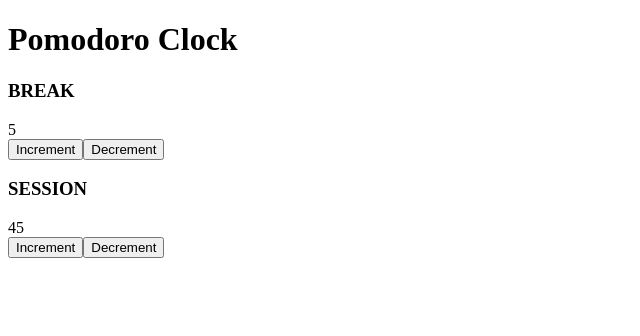
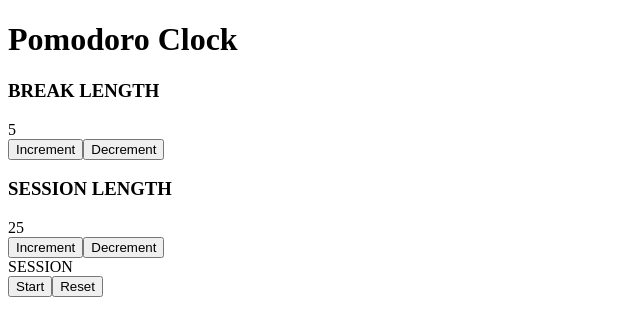
Before and after one commit to B-Musick/FREECODECAMP, a React (Create React App) app in the folder FRONT_END_LIRARIES/FRONT_END_LIBRARY_PROJECTS/POMODORO_CLOCK/pomodoro-clock/: page / in a window 1280 px wide. Shown: the top 336 px of the page, without its empty margins (0-640 px from the left). Built offline with nearby package versions, Linux system fonts and the light colour scheme.

Commit message:
timer starts but cant stop it

```diff
--- a/FRONT_END_LIRARIES/FRONT_END_LIBRARY_PROJECTS/POMODORO_CLOCK/pomodoro-clock/src/components/App.js
+++ b/FRONT_END_LIRARIES/FRONT_END_LIBRARY_PROJECTS/POMODORO_CLOCK/pomodoro-clock/src/components/App.js
@@ -2,11 +2,14 @@ import React from 'react';
 
 import Break from './Break';
 import Session from './Session';
+import Timer from './Timer';
 
 class App extends React.Component{
     state={
         break: 5, // Holds the break time
-        session: 45 // Holds the session time
+        session: 25, // Holds the session time
+        minutes: 25,
+        seconds: 60
     }
     onBreakIncrement= () =>{
         // This method is called from Break component when the id="break-increment"
@@ -21,27 +24,41 @@ class App extends React.Component{
         // This method is called from Break component when the id="break-increment"
         // button is pressed.
         this.setState(prevState => ({
-            // Cant just use this.state.break++ since you dont want to change the original
+            // Cant just use this.state.session++ since you dont want to change the original
             // state
             break: prevState.break -= 1
         }))
     }
     onSessionIncrement = () => {
-        // This method is called from Break component when the id="break-increment"
+        // This method is called from Session component when the id="session-increment"
         // button is pressed.
         this.setState(prevState => ({
-            // Cant just use this.state.break++ since you dont want to change the original
+            // Cant just use this.state.session++ since you dont want to change the original
             // state
             session: prevState.session += 1
         }))
     }
     onSessionDecrement = () => {
-        // This method is called from Break component when the id="break-increment"
+        // This method is called from Break component when the id="session-increment"
         // button is pressed.
         this.setState(prevState => ({
-            // Cant just use this.state.break++ since you dont want to change the original
+            // Cant just use this.state.session++ since you dont want to change the original
             // state
             session: prevState.session -= 1
+        }))
+    }
+
+    decreaseMinutes = () =>{
+        // This will decrement when 60 seconds has gone by
+        this.setState(prevState=>({
+            minutes: prevState.minutes-=1
+        }))
+    }
+
+    decreaseSeconds = () => {
+        // This will decrement when setTimeout has gone through 1 second has gone by
+        this.setState(prevState => ({
+            minutes: prevState.seconds -= 1
         }))
     }
 
@@ -53,6 +70,7 @@ class App extends React.Component{
                 to increment and will increment the Apps state */}
                 <Break onBreakIncrement={this.onBreakIncrement} onBreakDecrement={this.onBreakDecrement} break={this.state.break} />
                 <Session onSessionIncrement={this.onSessionIncrement} onSessionDecrement={this.onSessionDecrement} session={this.state.session} />
+                <Timer decMin={this.decreaseMinutes} decSec={this.decreaseSeconds} minutes={this.state.minutes} seconds={this.state.seconds}/>
 
             </div>
 
--- a/FRONT_END_LIRARIES/FRONT_END_LIBRARY_PROJECTS/POMODORO_CLOCK/pomodoro-clock/src/components/Break.js
+++ b/FRONT_END_LIRARIES/FRONT_END_LIBRARY_PROJECTS/POMODORO_CLOCK/pomodoro-clock/src/components/Break.js
@@ -15,9 +15,9 @@ class Break extends React.Component{
     render(){
         return (
             <div>
-                <h3 id="break-label">BREAK</h3>
+                <h3 id="break-label">BREAK LENGTH</h3>
                 {/* Display current break state */}
-                <div>{this.props.break}</div>
+                <div id="break-length">{this.props.break}</div>
                 {/* Buttons to increment and decrement the break state value in App */}
                 <button id="break-increment" onClick={this.onBreakIncrement}>Increment</button>
                 <button id="break-decrement" onClick={this.onBreakDecrement}>Decrement</button>
--- a/FRONT_END_LIRARIES/FRONT_END_LIBRARY_PROJECTS/POMODORO_CLOCK/pomodoro-clock/src/components/Session.js
+++ b/FRONT_END_LIRARIES/FRONT_END_LIBRARY_PROJECTS/POMODORO_CLOCK/pomodoro-clock/src/components/Session.js
@@ -14,9 +14,9 @@ class Session extends React.Component {
     render(){
         return (
             <div>
-                <h3 id="session-label">SESSION</h3>
+                <h3 id="session-label">SESSION LENGTH</h3>
                 {/* Display current session state */}
-                <div>{this.props.session}</div>
+                <div id="session-length">{this.props.session}</div>
                 {/* Buttons to increment and decrement the session state value in App */}
                 <button id="session-increment" onClick={this.onSessionIncrement}>Increment</button>
                 <button id="session-decrement" onClick={this.onSessionDecrement}>Decrement</button>
--- /dev/null
+++ b/FRONT_END_LIRARIES/FRONT_END_LIBRARY_PROJECTS/POMODORO_CLOCK/pomodoro-clock/src/components/Timer.js
@@ -0,0 +1,47 @@
+import React from 'react';
+
+class Timer extends React.Component{
+    state={
+        startTimer: false // Determines if timer should start
+    }
+
+    timer= async()=>{
+        // Need async/await since it wont change the state in time for things to work
+        await this.setState(prevState=>({
+            // When 'start_stop' button pressed, will either start or stop depending
+            // on what startTimer is (if false, then turns true and timer starts)
+            startTimer: !prevState.startTimer
+
+        }))
+        console.log(this.state.startTimer)
+
+        let clock = () =>{
+
+            console.log('fart');
+        }
+        let clockStart = setInterval(clock, 1000);
+
+        if(!this.state.startTimer){
+            clearInterval(clockStart);
+        }else{
+
+        }
+
+    }
+
+    render(){
+        return(
+            <div className="timer-container">
+                {/* Title */}
+                <div id="timer-label">SESSION</div>
+                {/* Timer */}
+                <div id="time-left"></div>
+                <button id="start_stop" onClick={this.timer}>Start</button>
+                <button id="reset">Reset</button>
+            </div>
+
+        )
+    }
+}
+
+export default Timer;
```
